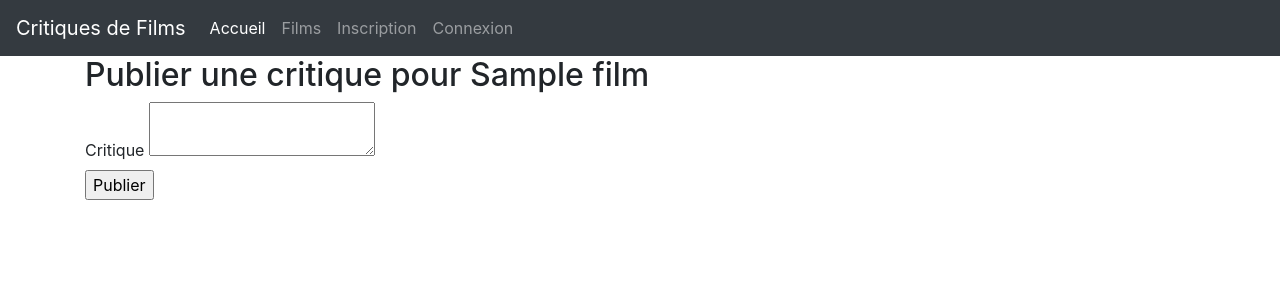
After one commit to Mossbaddi/Flask_MySQL, a Flask app: page /films/1/critique in a window 1280 px wide. The commit adds this page. Shown: the top 300 px of the page. Run offline with Flask 3, Linux system fonts and the light colour scheme; tables that the repository leaves empty hold one stand-in row (values such as "Sample post"); some libraries are stand-ins or nearby versions.

Commit message:
Added Navbar, critiques, likes

```diff
--- a/app/app/forms.py
+++ b/app/app/forms.py
@@ -1,5 +1,5 @@
 from flask_wtf import FlaskForm
-from wtforms import StringField, PasswordField, SubmitField
+from wtforms import StringField, PasswordField, SubmitField, IntegerField, TextAreaField
 from wtforms.validators import DataRequired, Email, EqualTo
 
 class InscriptionForm(FlaskForm):
@@ -13,3 +13,14 @@ class LoginForm(FlaskForm):
     email = StringField('Email', validators=[DataRequired(), Email()])
     mot_de_passe = PasswordField('Mot de Passe', validators=[DataRequired()])
     submit = SubmitField('Connexion')
+
+class AjoutFilmForm(FlaskForm):
+    titre = StringField('Titre', validators=[DataRequired()])
+    realisateur = StringField('Réalisateur')
+    annee_sortie = IntegerField('Année de Sortie')
+    genre = StringField('Genre')
+    submit = SubmitField('Ajouter le Film')
+
+class CritiqueForm(FlaskForm):
+    contenu = TextAreaField('Critique', validators=[DataRequired()])
+    submit = SubmitField('Publier')
--- a/app/app/routes.py
+++ b/app/app/routes.py
@@ -1,6 +1,6 @@
 from flask import Blueprint, render_template, redirect, url_for, flash
-from .forms import InscriptionForm, LoginForm
-from .models import Utilisateur
+from .forms import InscriptionForm, LoginForm, AjoutFilmForm, CritiqueForm
+from .models import Utilisateur, Film, Critique, LikeFilm, LikeCritique
 from . import db
 from werkzeug.security import generate_password_hash, check_password_hash
 from flask import session
@@ -34,3 +34,56 @@ def connexion():
         else:
             flash('Email ou mot de passe incorrect', 'danger')
     return render_template('connexion.html', form=form)
+
+
+@main.route('/ajouter-film', methods=['GET', 'POST'])
+def ajouter_film():
+    form = AjoutFilmForm()
+    if form.validate_on_submit():
+        film = Film(titre=form.titre.data, realisateur=form.realisateur.data, annee_sortie=form.annee_sortie.data, genre=form.genre.data)
+        db.session.add(film)
+        db.session.commit()
+        flash('Film ajouté avec succès !')
+        return redirect(url_for('main.index'))
+    return render_template('ajouter_film.html', form=form)
+
+@main.route('/films')
+def films():
+    films = Film.query.all()
+    return render_template('films.html', films=films)
+
+@main.route('/films/<int:id>')
+def film_detail(id):
+    film = Film.query.get_or_404(id)
+    return render_template('film_detail.html', film=film)
+
+@main.route('/films/<int:id>/critique', methods=['GET', 'POST'])
+def ajouter_critique(id):
+    form = CritiqueForm()
+    film = Film.query.get_or_404(id)
+    if form.validate_on_submit():
+        critique = Critique(contenu=form.contenu.data, film=film)
+        db.session.add(critique)
+        db.session.commit()
+        return redirect(url_for('main.film_detail', id=id))
+    return render_template('ajouter_critique.html', form=form, film=film)
+
+@main.route('/like-film/<int:id_film>')
+def like_film(id_film):
+    film = Film.query.get_or_404(id_film)
+    like_existant = LikeFilm.query.filter_by(id_utilisateur=session['user_id'], id_film=id_film).first()
+    if not like_existant:
+        nouveau_like = LikeFilm(id_utilisateur=session['user_id'], id_film=id_film)
+        db.session.add(nouveau_like)
+        db.session.commit()
+    return redirect(url_for('main.film_detail', id=id_film))
+
+@main.route('/like-critique/<int:id_critique>')
+def like_critique(id_critique):
+    critique = Critique.query.get_or_404(id_critique)
+    like_existant = LikeCritique.query.filter_by(id_utilisateur=session['user_id'], id_critique=id_critique).first()
+    if not like_existant:
+        nouveau_like = LikeCritique(id_utilisateur=session['user_id'], id_critique=id_critique)
+        db.session.add(nouveau_like)
+        db.session.commit()
+    return redirect(url_for('main.film_detail', id=critique.id_film))
--- /dev/null
+++ b/app/app/templates/ajouter_critique.html
@@ -0,0 +1,10 @@
+<!-- templates/ajouter_critique.html -->
+{% extends 'base.html' %}
+{% block content %}
+    <h2>Publier une critique pour {{ film.titre }}</h2>
+    <form method="post">
+        {{ form.hidden_tag() }}
+        {{ form.contenu.label }} {{ form.contenu() }}<br>
+        {{ form.submit() }}
+    </form>
+{% endblock %}
--- a/app/app/templates/base.html
+++ b/app/app/templates/base.html
@@ -1,23 +1,47 @@
-<!-- templates/base.html -->
 <!DOCTYPE html>
-<html lang="en">
+<html lang="fr">
 <head>
     <meta charset="UTF-8">
     <title>Critiques de Films</title>
-    <!-- Liens vers CSS, JavaScript, etc. -->
+    <link rel="stylesheet" href="https://stackpath.bootstrapcdn.com/bootstrap/4.5.2/css/bootstrap.min.css">
 </head>
 <body>
-    <header>
-        <!-- Contenu de l'en-tête, comme la barre de navigation -->
-    </header>
+    <nav class="navbar navbar-expand-lg navbar-dark bg-dark">
+        <a class="navbar-brand" href="{{ url_for('main.index') }}">Critiques de Films</a>
+        <button class="navbar-toggler" type="button" data-toggle="collapse" data-target="#navbarNav" aria-controls="navbarNav" aria-expanded="false" aria-label="Toggle navigation">
+            <span class="navbar-toggler-icon"></span>
+        </button>
+        <div class="collapse navbar-collapse" id="navbarNav">
+            <ul class="navbar-nav">
+                <li class="nav-item active">
+                    <a class="nav-link" href="{{ url_for('main.index') }}">Accueil <span class="sr-only">(current)</span></a>
+                </li>
+                <li class="nav-item">
+                    <a class="nav-link" href="{{ url_for('main.films') }}">Films</a>
+                </li>
+                <!-- Condition pour afficher certains liens uniquement aux utilisateurs connectés -->
+                {% if session.get('user_id') %}
+                    <li class="nav-item">
+                        <a class="nav-link" href="{{ url_for('main.deconnexion') }}">Déconnexion</a>
+                    </li>
+                {% else %}
+                    <li class="nav-item">
+                        <a class="nav-link" href="{{ url_for('main.inscription') }}">Inscription</a>
+                    </li>
+                    <li class="nav-item">
+                        <a class="nav-link" href="{{ url_for('main.connexion') }}">Connexion</a>
+                    </li>
+                {% endif %}
+            </ul>
+        </div>
+    </nav>
 
-    <main>
-        {% block content %}
-        {% endblock %}
+    <main role="main" class="container">
+        {% block content %}{% endblock %}
     </main>
 
-    <footer>
-        <!-- Contenu du pied de page -->
-    </footer>
+    <script src="https://code.jquery.com/jquery-3.5.1.slim.min.js"></script>
+    <script src="https://cdn.jsdelivr.net/npm/@popperjs/core@2.5.2/dist/umd/popper.min.js"></script>
+    <script src="https://stackpath.bootstrapcdn.com/bootstrap/4.5.2/js/bootstrap.min.js"></script>
 </body>
 </html>
```
Also changed, not shown: app/app/models.py (+14 -0 lines), app/app/templates/ajouter_film.html (added, +13 -0 lines), app/app/templates/film_detail.html (added, +18 -0 lines), app/app/templates/films.html (added, +10 -0 lines), app/app/templates/index.html (+1 -11 lines).
